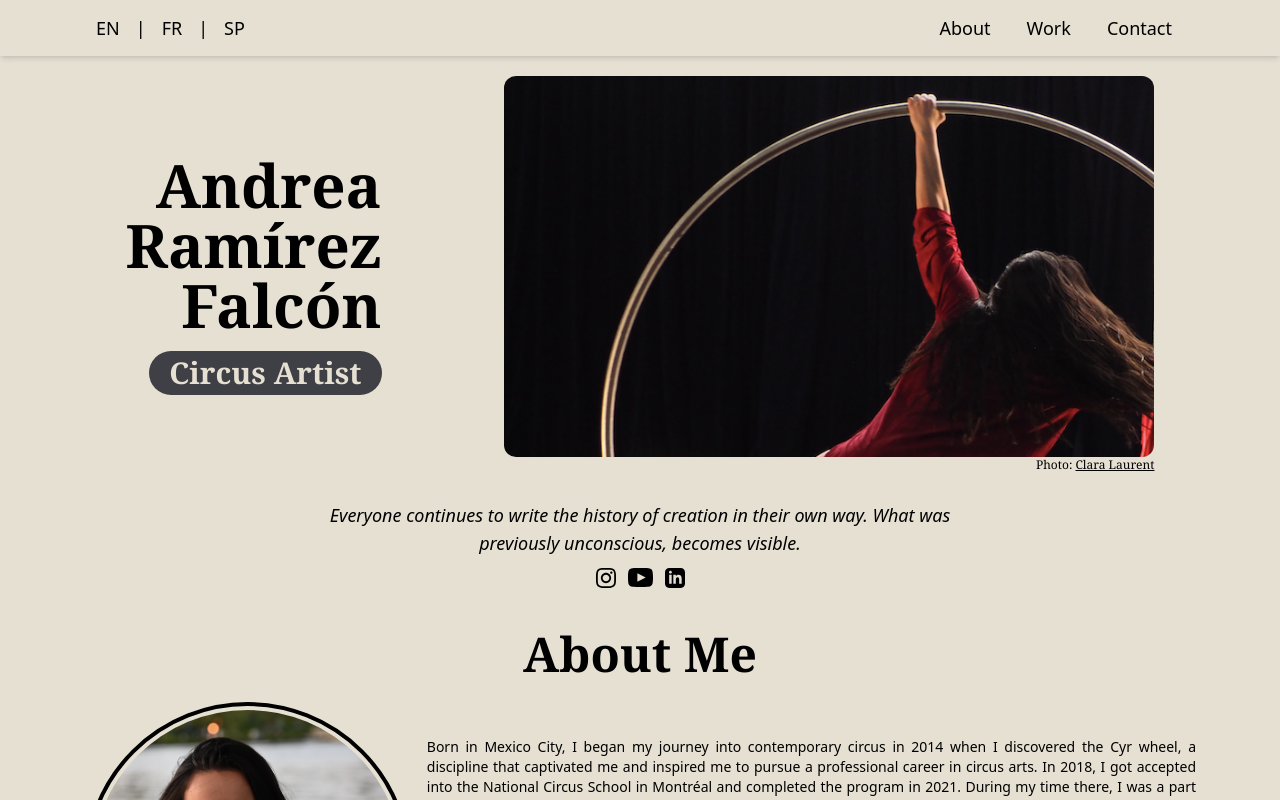
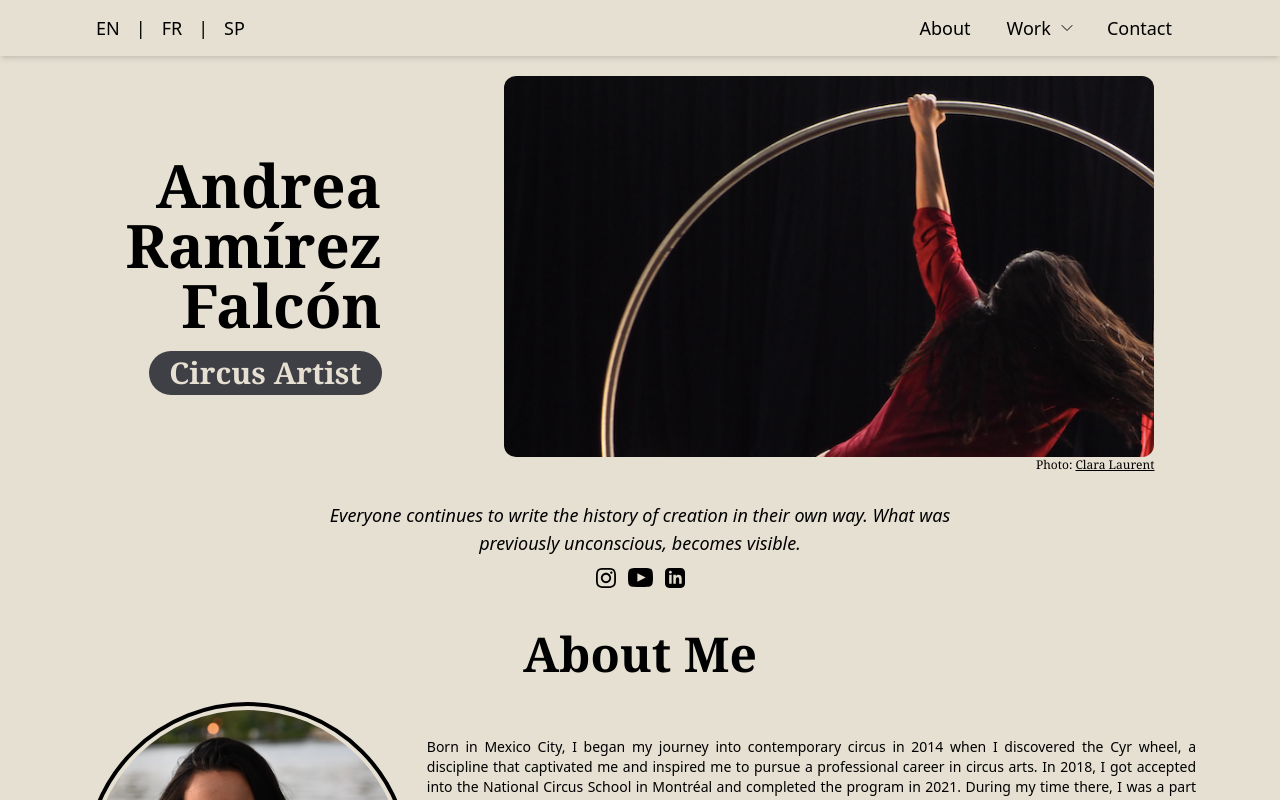
Before and after one commit to rmrmrmr/AndreaRF, a Next.js app: page / in a window 1280 px wide. Shown: the top 800 px of the page. Built offline with nearby package versions, Linux system fonts and the light colour scheme.

Commit message:
Style desktop navbar

```diff
--- a/src/app/(components)/Navbar.tsx
+++ b/src/app/(components)/Navbar.tsx
@@ -12,38 +12,59 @@ export default function Navbar() {
           <p>|</p>
           <p>SP</p>
         </div>
-        <div className="flex gap-3">
-          <div className="group">
+        <div className="flex">
+          <div className="group mr-3">
+            <div className="flex group-hover:bg-[#383427] group-hover:text-[#e6e0d3] items-center gap-2 rounded-full px-3 py-1">
               <Link
                 href="#about"
-              className="hover:bg-[#383427] hover:text-[#e6e0d3] py-1 px-3 rounded-full">
+              >
                 About
               </Link>
             </div>
-          <div className="group">
+          </div>
+          <div className="group mr-2">
+            <div className="flex group-hover:bg-[#383427] group-hover:text-[#e6e0d3] items-center gap-2 rounded-t-xl px-3 py-1">
               <Link
                 href="#work"
-              className="group-hover:bg-[#383427] group-hover:text-[#e6e0d3] hover:underline py-1 px-3 rounded-t-xl">
+              >
                 Work
               </Link>
-            <div className="invisible absolute z-50 flex flex-col group-hover:visible text-[#e6e0d3] bg-[#383427] cursor-pointer">
-              <a className="my-2 block mx-4 hover:underline">
+              <span>
+                <svg
+                  xmlns="http://www.w3.org/2000/svg"
+                  fill="none"
+                  viewBox="0 0 24 24"
+                  stroke-width="1.5"
+                  stroke="currentColor"
+                  className="h-4 w-4">
+                  <path
+                    stroke-linecap="round"
+                    stroke-linejoin="round"
+                    d="M19.5 8.25l-7.5 7.5-7.5-7.5"
+                  />
+                </svg>
+              </span>
+            </div>
+            <div className="invisible absolute z-50 flex flex-col group-hover:visible text-[#e6e0d3] bg-[#383427] rounded-b-xl rounded-tr-md cursor-pointer">
+              <Link href="#work" className="my-2 block mx-4 hover:underline">
                 Personal
-              </a>
-              <a className="my-2 block mx-4 hover:underline">
+              </Link>
+              <Link href="#work" className="my-2 block mx-4 hover:underline">
                 Collaborations
-              </a>
-              <a className="my-2 block mx-4 hover:underline">
+              </Link>
+              <Link href="#work" className="my-2 block mx-4 hover:underline">
                 Writings
-              </a>
+              </Link>
             </div>
           </div>
           <div className="group">
+            <div className="flex group-hover:bg-[#383427] group-hover:text-[#e6e0d3] items-center gap-2 rounded-full px-3 py-1">
               <Link
                 href="#contact"
-              className="hover:bg-[#383427] hover:text-[#e6e0d3] py-1 px-3 rounded-full">
+              >
                 Contact
               </Link>
+            </div>
           </div>
         </div>
       </div>
```
Lines whose indentation alone changed are shown as unchanged.
